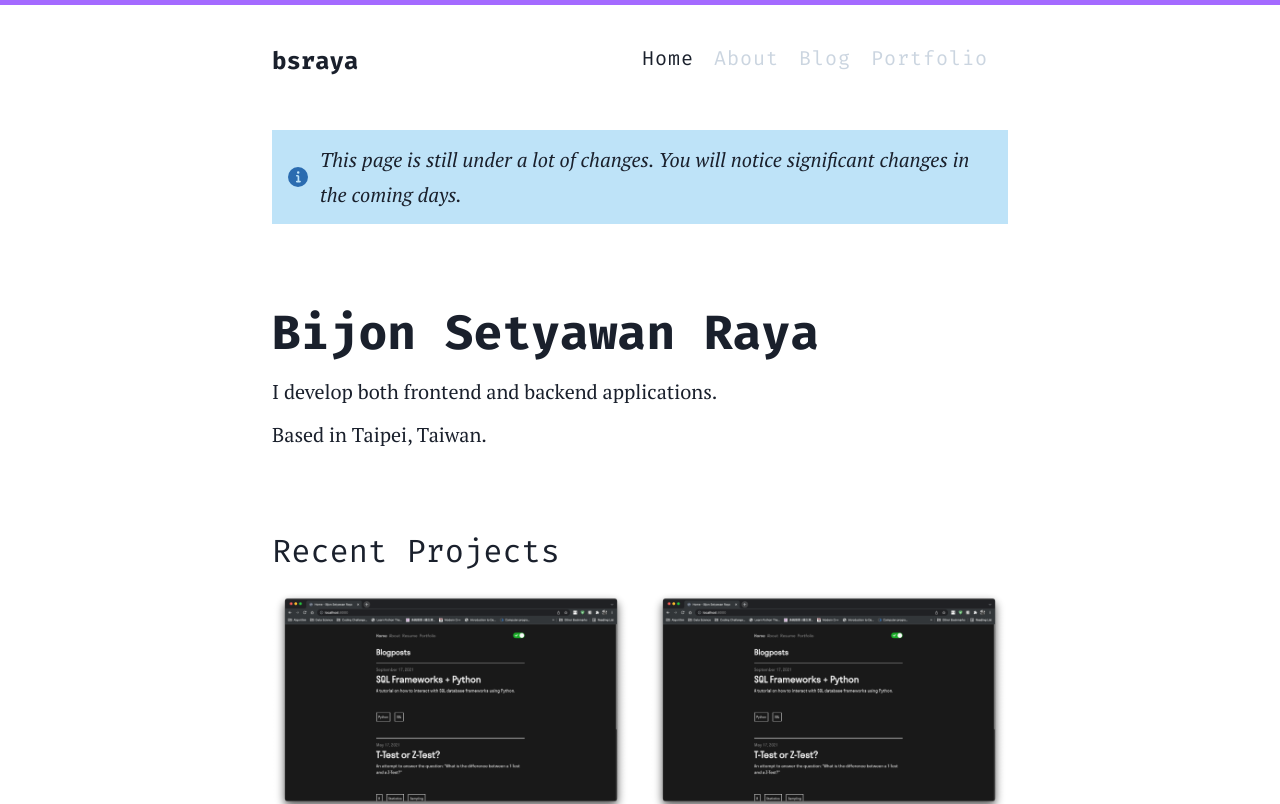
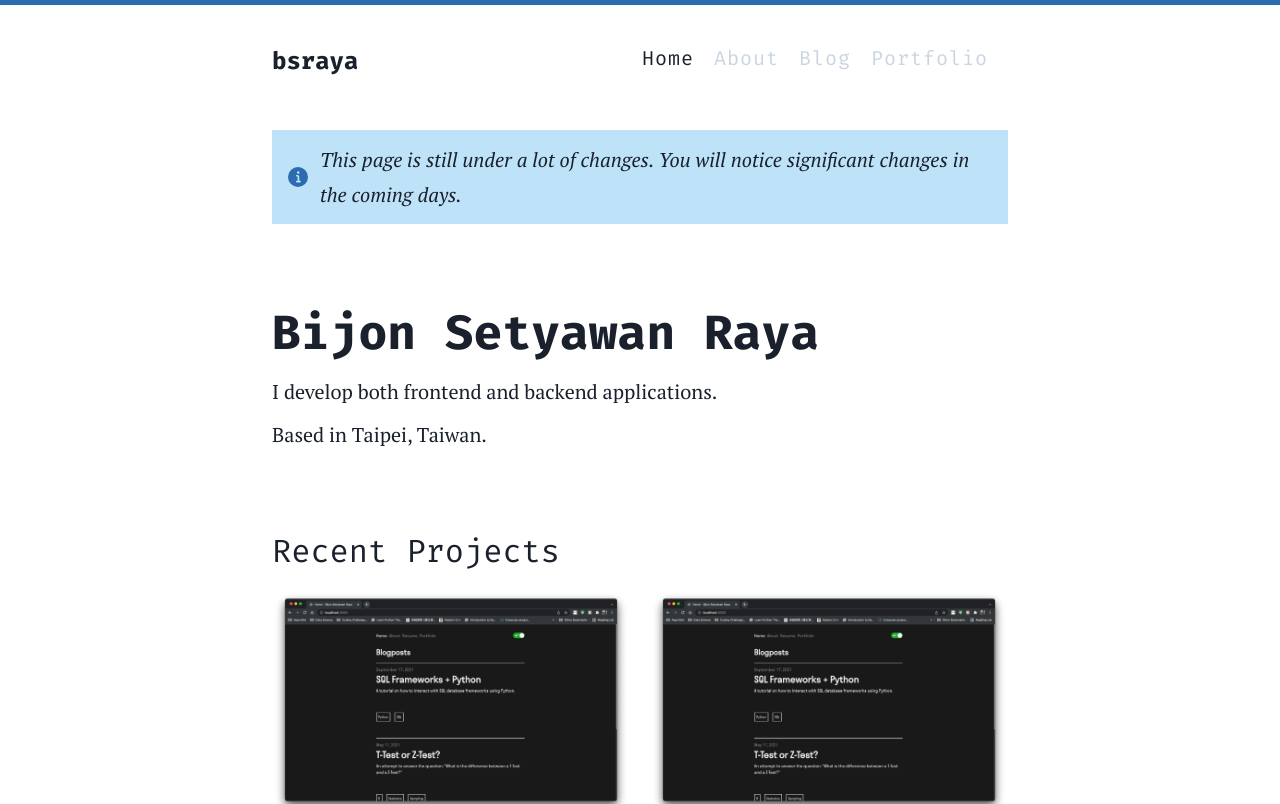
Before and after one commit to bsraya/bsraya, a Next.js app: page / in a window 1280 px wide. Shown: the top 804 px of the page. Built offline with nearby package versions, Linux system fonts and the light colour scheme; a small style sheet from the web is missing.

Commit message:
fix: revert back to original color

```diff
--- a/components/Layout.tsx
+++ b/components/Layout.tsx
@@ -22,7 +22,7 @@ const Layout: React.FC<{ children: React.ReactNode }> = ({ children }) => {
                 style={{
                     scaleX: scaleX,
                     height: "5px",
-                    background: "#a46aff",
+                    background: "#2b6cb0",
                     position: "fixed",
                     top: 0,
                     left: 0,
```
